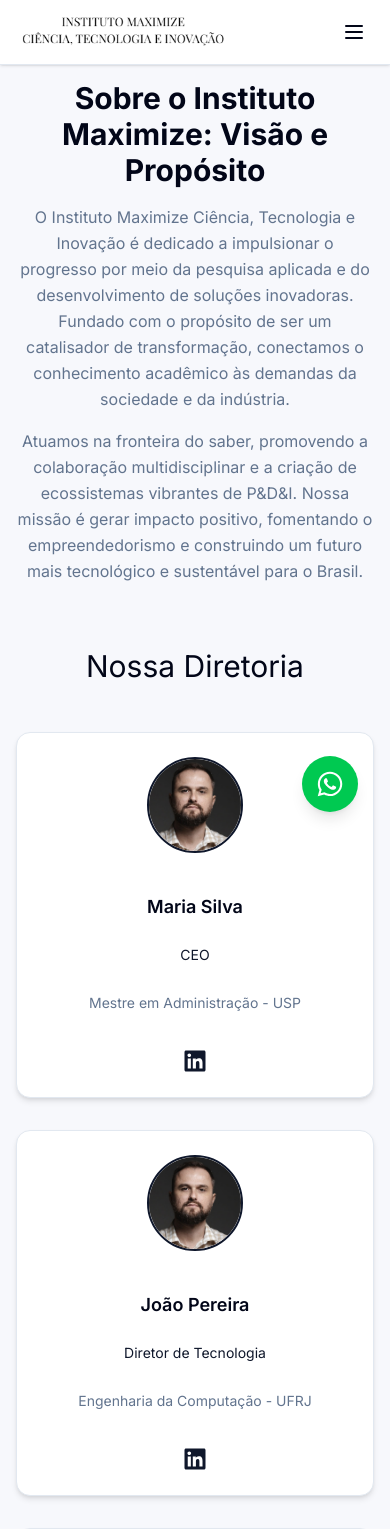
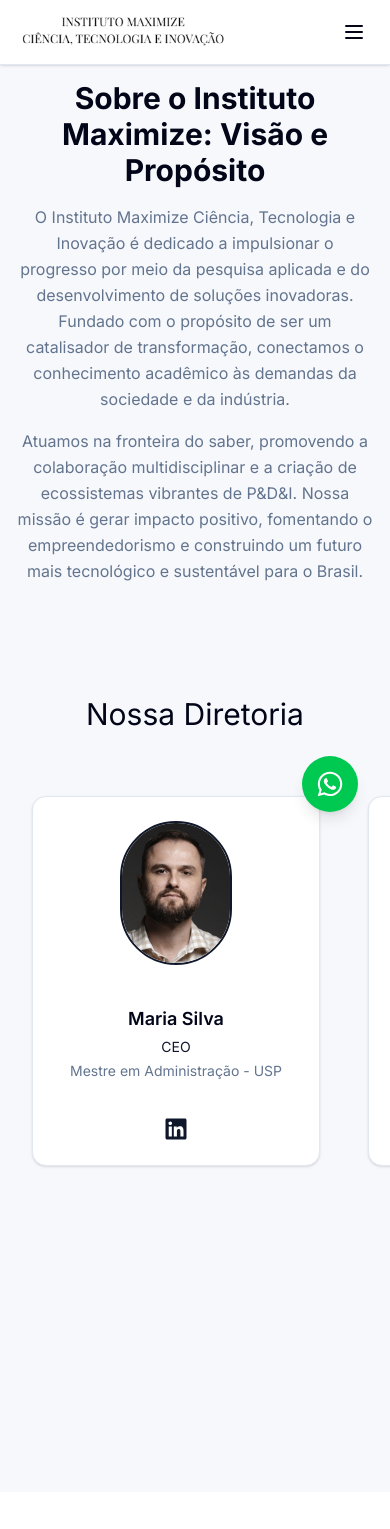
Before and after one commit to Felipecataneo/maxi, a Next.js app: page /about in a window 390 px wide. Shown: the top 1529 px of the page. Built offline with nearby package versions, Linux system fonts and the light colour scheme.

Commit message:
about com hor scroll

```diff
--- a/components/AboutSection.tsx
+++ b/components/AboutSection.tsx
@@ -2,101 +2,206 @@
 "use client";
 
 import Image from "next/image";
-import Link from "next/link";
-import { directors } from "@/lib/directorsData"; // Import your directors data
-import { Card } from "@/components/ui/card"; // Import shadcn Card
-import { FaLinkedin } from "react-icons/fa"; // Import LinkedIn icon
-import { motion } from "framer-motion"; // Import framer-motion
+import { directors } from "@/lib/directorsData";
+import { Card } from "@/components/ui/card";
+import { FaLinkedin } from "react-icons/fa";
+import { motion } from "framer-motion";
 
-// Animation variant for fading in (used for directors cards)
-const fadeIn = {
+import { gsap } from "gsap";
+import { ScrollTrigger } from "gsap/ScrollTrigger";
+import { useLayoutEffect, useRef } from "react";
+
+gsap.registerPlugin(ScrollTrigger);
+
+const introFadeIn = {
   hidden: { opacity: 0, y: 30 },
   visible: { opacity: 1, y: 0 },
 };
 
+// Helper to get computed padding (not strictly needed for the main calculation now,
+// but good to keep if needed elsewhere or for debugging)
+// const getPaddingValue = (element: HTMLElement, property: string): number => {
+//   return parseInt(window.getComputedStyle(element)[property as any], 10) || 0;
+// };
+
+
 export function AboutSection() {
+  const mainSectionRef = useRef<HTMLElement>(null);
+  const horizontalWrapRef = useRef<HTMLDivElement>(null);
+
+  useLayoutEffect(() => {
+    let ctx: gsap.Context;
+
+    const setupScrollTrigger = () => {
+      const mainSection = mainSectionRef.current;
+      const horizontalWrapper = horizontalWrapRef.current;
+
+      if (!mainSection || !horizontalWrapper) return;
+
+      ctx = gsap.context(() => {
+        // IMPORTANT: Kill existing ScrollTriggers within this context on refresh
+        // and reset the wrapper position.
+        // If markers are true, this helps prevent ghost markers.
+        ScrollTrigger.getAll().forEach(st => st.kill());
+        gsap.set(horizontalWrapper, { x: 0 });
+
+
+        // Simplified calculation: total scrollable width is wrapper's scrollWidth
+        // minus the available viewport width. scrollWidth already includes padding.
+        const distanceToScroll = Math.max(horizontalWrapper.scrollWidth - mainSection.clientWidth, 0);
+
+
+        gsap.to(horizontalWrapper, {
+          x: -distanceToScroll, // Translate left by the calculated distance
+          ease: "none",
+          scrollTrigger: {
+            trigger: mainSection,
+            pin: true,
+            start: "top top",
+             // The end of the scroll is when we have scrolled exactly the distance required
+            // This means the right edge of the horizontalWrapper aligns with the
+            // right edge of the mainSection. Since horizontalWrapper has paddingRight,
+            // the content's right edge will be paddingRight pixels from the end.
+            end: () => `+=${distanceToScroll}`,
+            scrub: 1,
+            invalidateOnRefresh: true, // Recalculate on window resize/refresh
+            anticipatePin: 1,
+            markers: false, // Set to true for debugging if needed
+            // onUpdate: self => { // Optional: Debugging ScrollTrigger progress
+            //   console.log("progress", self.progress.toFixed(3), "direction", self.direction, "velocity", self.getVelocity(), "x", gsap.getProperty(horizontalWrapper, "x"));
+            // }
+          },
+        });
+
+         // Add a small timeout to ensure GSAP and ScrollTrigger have
+         // fully initialized before forcing a refresh.
+         // This helps resolve potential initial layout/positioning bugs.
+         const refreshTimeout = setTimeout(() => {
+           ScrollTrigger.refresh(true);
+         }, 100); // Increased timeout slightly for robustness
+
+
+         return () => {
+            if (ctx) ctx.revert(); // Clean up GSAP context on component unmount/re-render
+            clearTimeout(refreshTimeout);
+         };
+
+      }, mainSectionRef); // GSAP context scope
+
+       // Clean up function for useLayoutEffect
+       return () => {
+         if (ctx) ctx.revert();
+       };
+
+    };
+
+    // Initial setup
+    setupScrollTrigger();
+
+    // No need for extra timeout here, setupScrollTrigger already includes one
+
+  }, []); // Re-run effect only if dependencies change (none needed here for refs)
+
+
   return (
-    // This section forms the main content area of the /about page
-    <section className="py-20 md:py-28 bg-section-background">
+    <>
+      {/* ----------- SEÇÃO SOBRE O INSTITUTO ----------- */}
+      {/* Reduced bottom padding to lessen space before next section */}
+      <div className="py-20 md:py-28 bg-section-background pb-8 md:pb-12"> {/* Kept pb reduced */}
         <div className="container mx-auto px-4">
-
-        {/* --- NEW: Intro Section (Title and Text) --- */}
-        {/* Add text-center for alignment, mb-16 for space below */}
-        {/* Use max-w-3xl and mx-auto to center the text block */}
-        <div className="text-center mb-16 max-w-3xl mx-auto">
-           {/* Main Title for the About Page */}
-           {/* Use h1 for the primary title of the page, apply font-heading, text-foreground */}
-           <h1 className="text-3xl md:text-4xl font-heading font-bold text-foreground mb-4 animate-fade-in">
+          <div className="text-center max-w-3xl mx-auto mb-8"> {/* Kept mb reduced */}
+            <motion.h1
+              variants={introFadeIn}
+              initial="hidden"
+              whileInView="visible"
+              viewport={{ once: true, amount: 0.5 }}
+              transition={{ duration: 0.8, delay: 0.2 }}
+              className="text-3xl md:text-4xl font-heading font-bold text-foreground mb-4"
+            >
               Sobre o Instituto Maximize: Visão e Propósito
-           </h1>
-           {/* Introductory Text */}
-           {/* Use muted-foreground for text color, leading-relaxed for line spacing, space-y for paragraph spacing */}
-           {/* Apply animation and delay */}
-           <div className="text-muted-foreground text-base md:text-lg leading-relaxed space-y-4 animate-fade-in delay-100">
+            </motion.h1>
+            <motion.div
+              variants={introFadeIn}
+              initial="hidden"
+              whileInView="visible"
+              viewport={{ once: true, amount: 0.5 }}
+              transition={{ duration: 0.8, delay: 0.4 }}
+              className="text-muted-foreground text-base md:text-lg leading-relaxed space-y-4"
+            >
               <p>
                 O Instituto Maximize Ciência, Tecnologia e Inovação é dedicado a impulsionar o progresso por meio da pesquisa aplicada e do desenvolvimento de soluções inovadoras. Fundado com o propósito de ser um catalisador de transformação, conectamos o conhecimento acadêmico às demandas da sociedade e da indústria.
               </p>
               <p>
                 Atuamos na fronteira do saber, promovendo a colaboração multidisciplinar e a criação de ecossistemas vibrantes de P&D&I. Nossa missão é gerar impacto positivo, fomentando o empreendedorismo e construindo um futuro mais tecnológico e sustentável para o Brasil.
               </p>
+            </motion.div>
           </div>
         </div>
-        {/* --- END NEW: Intro Section --- */}
+      </div>
 
-
-        {/* --- Existing: "Nossa Diretoria" Section --- */}
-        {/* Add animation and delay to sequence after the intro */}
-        {/* Use h2 for this sub-section title */}
-        <h2 className="text-3xl md:text-4xl font-heading mb-12 text-foreground text-center animate-fade-in delay-200">
+      {/* ----------- SEÇÃO HORIZONTAL ----------- */}
+      {/* min-h-screen remains for pinning duration */}
+      <section
+        ref={mainSectionRef}
+        className="relative overflow-hidden min-h-screen bg-section-background" // Added background here too
+      >
+        {/* Removed h-screen, justify-center, items-center */}
+        {/* Added vertical padding (py) */}
+        {/* Kept py for vertical spacing within the pinned section */}
+        <div
+          className="w-full flex flex-col py-12 md:py-16 px-4 md:px-8"
+        >
+          <h2 className="text-3xl md:text-4xl font-heading mb-12 text-foreground text-center shrink-0">
             Nossa Diretoria
           </h2>
 
-        {/* Existing Directors Grid */}
-        {/* Adjust animation delay to sequence after the title */}
-        <div className="grid grid-cols-1 md:grid-cols-2 lg:grid-cols-3 gap-8 animate-fade-in delay-300">
+          {/* Wrapper horizontal dos cards */}
+          {/* Kept responsive padding pl/pr and gap */}
+          <div
+            ref={horizontalWrapRef}
+            className="w-max flex flex-row flex-nowrap gap-12 items-stretch py-4 pl-4 md:pl-16 lg:pl-32 pr-4 md:pr-16 lg:pr-32" // Responsive padding
+          >
             {directors.map((director, i) => (
-            <motion.div
-              key={director.name}
-              variants={fadeIn}
-              initial="hidden"
-              whileInView="visible"
-              viewport={{ once: true, amount: 0.2 }}
-              // Adjust transition delay for each card to sequence within the grid animation
-              transition={{ duration: 0.6, delay: (i * 0.15) + 0.4 }}
-              className="flex"
-            >
-              <Card className="flex flex-col items-center p-6 shadow-md w-full">
-                 <div className="relative w-24 h-24 mb-4">
+              // Adjusted card wrapper width for consistency and slight responsiveness
+              <div key={director.name} className="w-72 md:w-80 lg:w-96 shrink-0 h-full"> {/* Kept responsive width */}
+                <Card className="flex flex-col items-center p-6 w-full h-full">
+                  <div className="relative w-28 h-36 mb-4 shrink-0">
                     <Image
                       src={director.photoUrl}
                       alt={director.name}
                       fill
-                     sizes="96px"
+                      sizes="112px"
                       className="rounded-full object-cover border-2 border-primary"
                     />
                   </div>
-
-                <h3 className="font-semibold text-lg text-foreground text-center">{director.name}</h3>
-                <span className="text-primary text-sm mb-1 text-center">{director.role}</span>
-                <p className="text-muted-foreground text-sm mb-3 text-center">{director.degree}</p>
+                  <div className="flex flex-col items-center text-center flex-grow">
+                    <h3 className="font-semibold text-lg text-foreground mb-1">
+                      {director.name}
+                    </h3>
+                    <span className="text-primary text-sm mb-1">
+                      {director.role}
+                    </span>
+                    <p className="text-muted-foreground text-sm mb-3 flex-grow break-words">
+                      {director.degree}
+                    </p>
+                  </div>
                   {director.linkedin && (
                     <a
                       href={director.linkedin}
                       target="_blank"
                       rel="noopener noreferrer"
-                    className="text-primary hover:opacity-80 transition-opacity"
+                      className="text-primary hover:opacity-80 transition-opacity shrink-0"
                       aria-label={`LinkedIn profile of ${director.name}`}
                     >
                       <FaLinkedin size={24} />
                     </a>
                   )}
                 </Card>
-            </motion.div>
+              </div>
             ))}
           </div>
-        {/* --- End Existing: "Nossa Diretoria" Section --- */}
-
         </div>
       </section>
+    </>
   );
 }
--- a/lib/directorsData.ts
+++ b/lib/directorsData.ts
@@ -31,4 +31,18 @@ export type Director = {
       photoUrl: '/felipe.jpg', // Example path
       linkedin: 'https://linkedin.com/in/anacosta'
     },
+    {
+      name: 'Ana',
+      role: 'Diretora de P&D',
+      degree: 'Doutora em Física - UNICAMP',
+      photoUrl: '/felipe.jpg', // Example path
+      linkedin: 'https://linkedin.com/in/anacosta'
+    },
+    {
+      name: 'Costa',
+      role: 'Diretora de P&D',
+      degree: 'Doutora em Física - UNICAMP',
+      photoUrl: '/felipe.jpg', // Example path
+      linkedin: 'https://linkedin.com/in/anacosta'
+    },
   ];
```
Lines whose indentation alone changed are shown as unchanged.
